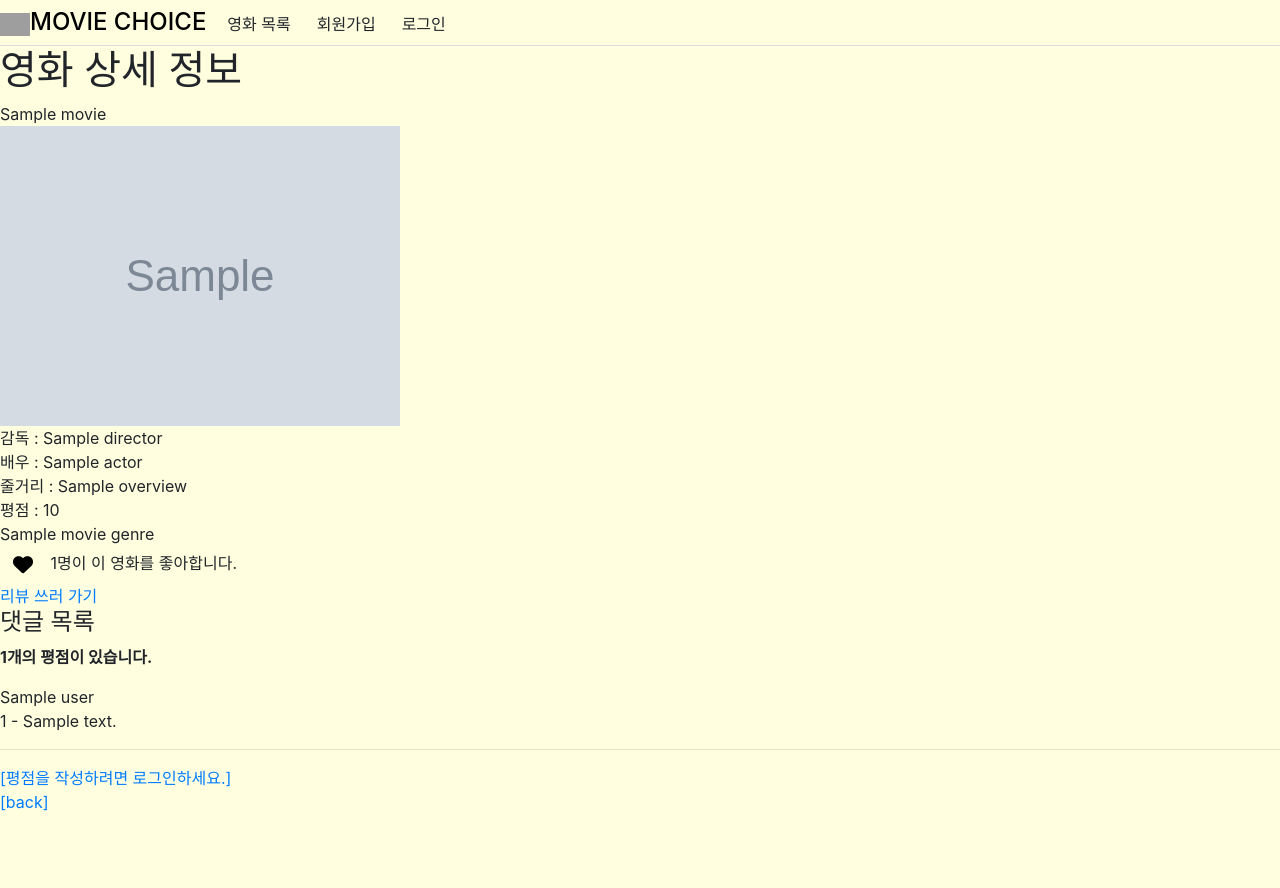
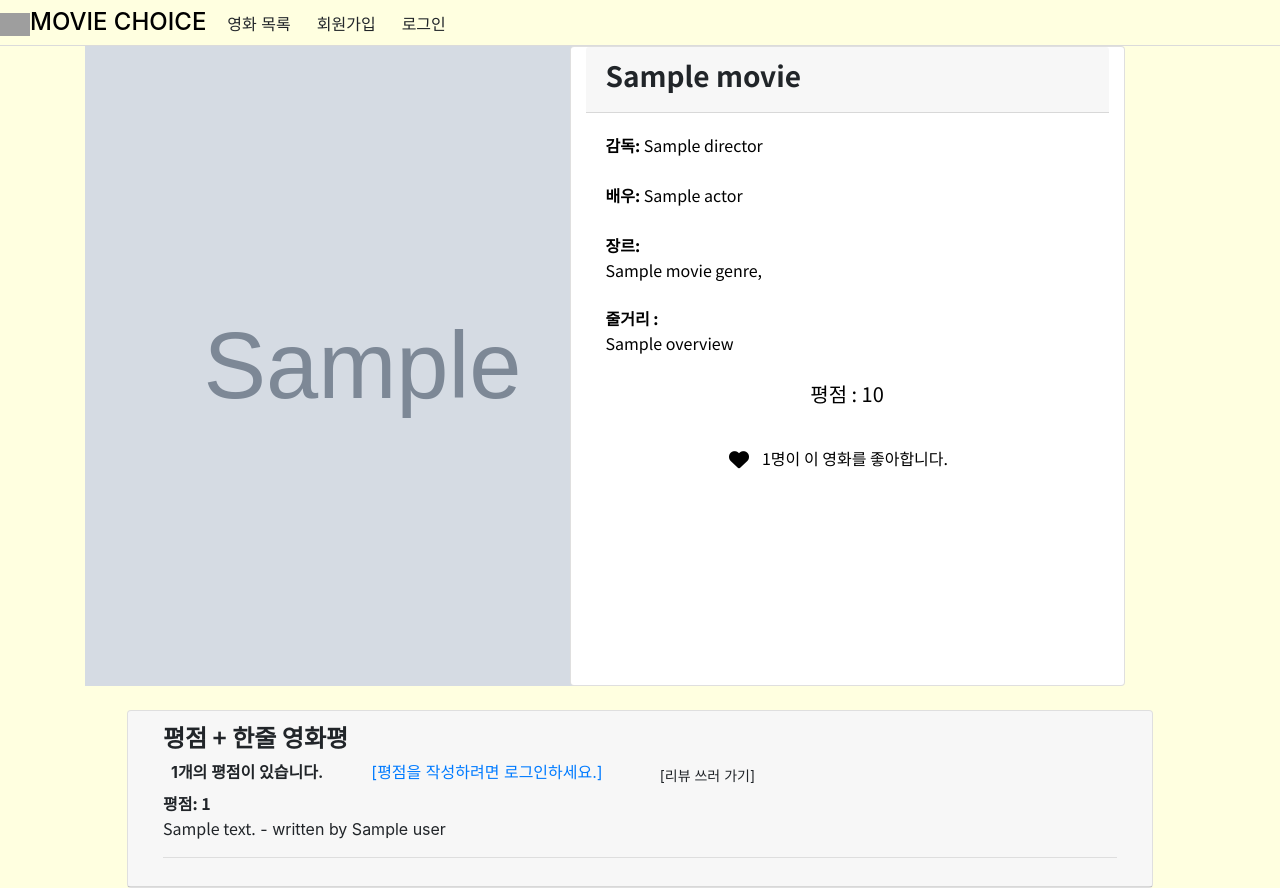
Before and after one commit to yechan-ssafy/MOVIE-CHOICE, a Django app: template movies/templates/movies/detail.html in a window 1280 px wide. Before the commit the page ends 811 px from the top, so only its background shows below. Run offline with Django 3.2, Linux system fonts and the light colour scheme; the template is opened without the code that fills it: most values are stand-ins (such as "Sample title", 1, 10 or a date in 2020); grey boxes marked "Sample" are stand-in pictures; some libraries are stand-ins or nearby versions; grey boxes are pictures that could not be loaded.

Commit message:
Add movie_detail styling

```diff
--- a/movies/templates/movies/detail.html
+++ b/movies/templates/movies/detail.html
@@ -1,27 +1,45 @@
 {% extends 'base.html' %}
 
 {% block content %}
-  <h1>영화 상세 정보</h1>
-  <span>{{ movie.title }}</span>
+  {% comment %} <h1>영화 상세 정보</h1> {% endcomment %}
+  <div class="container">
+    <div class="d-flex column justify-content-center" style="height: 80%; overflow: auto;">
+      <div class="row justify-content-center" style="width: 40%;">
+        <img src="{{ movie.poster_path }}" alt="{{ movie.title }}" style="height: 100%; float:right;">
+      </div>
+      <div class="card col-md-6" style="width: 100%;">
+        <!--제목,분류,작성일-->
+        <div class="card-header">
+            <h3 class="font02" style="width: 100%;">{{ movie.title }}</h3>
+        </div>
+        <div class="card-body" style="min-height: 400px; color:black;">
+            <!--작성자, 조회수-->
+            <div>
+              <span class="font02" style="margin-rignt: 5px;">감독: <span>
+              <span class="font03" style="width: 100%;">{{ movie.director }}</span><br><br>
+              <span class="font02">배우: <span>
+              <span class="font03" style="width: 100%;">{{ movie.actor }}</span><br><br>
+              <span class="font02">장르: <span>
+              <div>
+                {% for movie_genre in movie.genres.all %}
+                  <span class="font03">{{ movie_genre.name }}, </span>
+                {% endfor %}
+              </div>
+            </div>
             <br>
-  <img src="{{ movie.poster_path }}" alt="{{ movie.title }}">
+            <!--내용-->
+            <div>
+              {% if movie.overview %}
+                <span class="font02">줄거리 : <span>
+                <p class="font03">{{ movie.overview|truncatechars:200 }}</p><br>
+              {% else %}
+                <span>줄거리가 없습니다.</span><br>
+              {% endif %}
+              <div class="d-flex row justify-content-around">
+                <h5 class="font03" >평점 : {{ movie.vote_average }}</h5>
+              </div>
               <br>
-  <span>감독 : {{ movie.director }}</span>
-  <br>
-  <span>배우 : {{ movie.actor }}</span>
-  <br>
-  {% if movie.overview %}
-    <span>줄거리 : {{ movie.overview }}</span>
-  {% else %}
-    <span>줄거리가 없습니다.</span>
-  {% endif %}
-  <br>
-  <span>평점 : {{ movie.vote_average }}</span>
-  <br>
-  {% for movie_genre in movie.genres.all %}
-    <span>{{ movie_genre.name }}</span>
-  {% endfor %}
-  <br>
+              <div class="d-flex row align-items-center justify-content-center" style="width: 100%;">
                 <form id="form_like" data-movieId="{{ movie.id }}" action="{% url 'movies:like' movie.id %}" method="POST" class="d-inline">
                   {% csrf_token %}
                   {% if user in movie.like_users.all %}
@@ -34,43 +52,63 @@
                     </button>
                   {% endif %}
                 </form>
+                <span class="font03" id='likeCount-{{ movie.id }}'>{{ movie.like_users.all|length }}명이 이 영화를 좋아합니다.</span>
+              </div>
 
-  <span id='likeCount-{{ movie.id }}'>{{ movie.like_users.all|length }}명이 이 영화를 좋아합니다.</span>
+            </div>
+        </div>
+      </div>
+    </div>
     <br>
-  <a href="{% url 'community:index' %}">리뷰 쓰러 가기</a>
-  <br>
-  <h4>댓글 목록</h4>
+    <div class="d-flex row justify-content-center">
+      <div class="card" style="width: 90%;">
+        <div class="card-header">
+          <div class="col-md-12">
+            <h4 class="font02">평점 + 한줄 영화평</h4>
+              <div class="row ml-2">
                 {% if comments|length %}
                   <p><b>{{ comments|length }}개의 평점이 있습니다.</b></p>
                 {% endif %}
-  {% for comment in comments %}
-    <div>
-      {{ comment.user }}
-      <br>
-      {{ comment.rank }} - {{ comment.content }}
-      {% if request.user == comment.user %}
-        <a href="{% url 'movies:movie_comments_update' movie.id comment.pk %}">update</a>
-        <form action="{% url 'movies:movie_comments_delete' movie.id comment.pk %}" method="POST" class="d-inline">
-          {% csrf_token %}
-          <input type="submit" value="DELETE">
-        </form>
-      {% endif %}
-    </div>
-  {% empty %}
-    <p><b>평점이 없습니다</b></p>
-  {% endfor %}
-  <hr>
+                <div class="row ml-5">
                   {% if request.user.is_authenticated %}
                     <form action="{% url 'movies:movie_comment_create' movie.id %}" method="POST">
                       {% csrf_token %}
                       {{ comment_form.as_p }}
-      <input type="submit" value="평점 쓰기">
+                      <input class="btn btn-sm ml-5" type="submit" value="[평점 쓰기]">
                     </form>
                   {% else %}
                     <a href="{% url 'accounts:login' %}">[평점을 작성하려면 로그인하세요.]</a>
                   {% endif %}
-  <br>
-  <a href="{% url 'movies:index' %}">[back]</a>
+                  <a class="btn btn-sm ml-5" href="{% url 'community:index' %}">[리뷰 쓰러 가기]</a>
+                </div>
+              </div>
+
+              {% for comment in comments %}
+                <div>
+                  <span class="font02">평점: {{ comment.rank }}</span><br>
+                  <span class="text-center font03"> {{ comment.content }}</span>
+                  <span class="text-center">- written by {{ comment.user }}</span><br>
+                  <div class="text-right">
+                    {% if request.user == comment.user %}
+                      <a class="btn btn-sm" href="{% url 'movies:movie_comments_update' movie.id comment.pk %}">수정</a>
+                      <form action="{% url 'movies:movie_comments_delete' movie.id comment.pk %}" method="POST" class="d-inline">
+                        {% csrf_token %}
+                        <input class="btn btn-sm" type="submit" value="삭제">
+                      </form>
+                    <hr>
+                    {% else %}
+                    <hr>
+                    {% endif %}
+                  </div>
+                </div>
+              {% empty %}
+                <p><b>영화평이 없어요..</b></p>
+              {% endfor %}
+          </div>
+        </div>
+      </div>
+    </div>
+  </div>
 {% endblock  %}
 
 {% block script %}
@@ -91,7 +129,7 @@
             const likeHeart = document.querySelector(`.heart-${movieId}`)
             likeHeart.style.color = is_like ? 'crimson' : 'black'
             const countHeart = document.querySelector(`#likeCount-${movieId}`)
-            countHeart.innerText = `${like_count}명이 이글을 좋아합니다.`
+            countHeart.innerText = `${like_count}명이 이 영화를 좋아합니다.`
           })
           .catch(err => {
             console.error(err)
@@ -101,3 +139,9 @@
     })
   </script>
 {% endblock %}
+
+{% block style %}
+  p {
+    margin-bottom: 2px;
+  }
+{% endblock %}
```
Also changed, not shown: db.sqlite3. Lines whose indentation alone changed are shown as unchanged.
